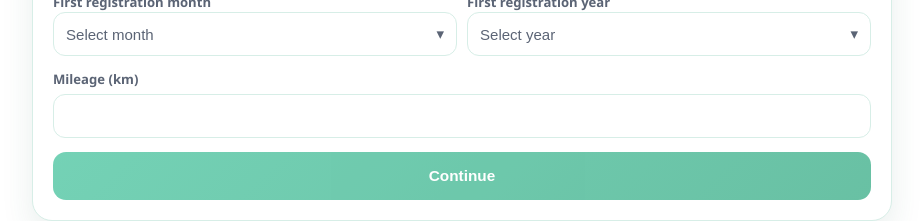
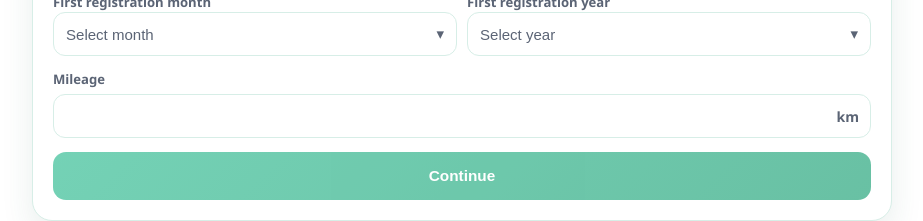
Before and after one commit to JohannesMaerz2000/tesla-valuation-widget, a React (Vite) app: page / in a window 1280 px wide. Shown: the part 338-559 px from the top of the page, without its empty margins (178-1101 px from the left). Built offline with nearby package versions, Linux system fonts and the light colour scheme.

Commit message:
ui feedback

```diff
--- a/src/App.css
+++ b/src/App.css
@@ -206,6 +206,25 @@
   outline-offset: 2px;
 }
 
+.input-with-trailing {
+  position: relative;
+}
+
+.input-with-trailing input {
+  padding-right: 44px;
+}
+
+.input-trailing {
+  position: absolute;
+  right: 12px;
+  top: 50%;
+  transform: translateY(-50%);
+  color: var(--text-soft);
+  font-size: 0.88rem;
+  font-weight: 600;
+  pointer-events: none;
+}
+
 .custom-select {
   position: relative;
 }
@@ -347,6 +366,7 @@
   width: 17px;
   height: 17px;
   margin: 0;
+  accent-color: var(--accent);
 }
 
 .primary-button {
@@ -551,6 +571,12 @@
   letter-spacing: 0.04em;
 }
 
+.comparables-subheading {
+  margin: -2px 0 8px;
+  font-size: 0.78rem;
+  color: var(--text-soft);
+}
+
 .comp-table {
   display: grid;
   gap: 6px;
--- a/src/i18n/index.js
+++ b/src/i18n/index.js
@@ -18,7 +18,7 @@ const MESSAGES = {
       variant: 'Variant',
       firstRegistrationMonth: 'First registration month',
       firstRegistrationYear: 'First registration year',
-      mileage: 'Mileage (km)',
+      mileage: 'Mileage',
       selectMonth: 'Select month',
       selectYear: 'Select year',
       taxType: 'Tax type',
@@ -29,9 +29,9 @@ const MESSAGES = {
       continue: 'Continue',
       back: 'Back',
       calculating: 'Calculating...',
-      showEstimatedPrice: 'Show estimated price',
+      showEstimatedPrice: 'Show estimated market value',
       mileageHint: '{value}k km',
-      mileageMaxHint: 'We currently support up to {max} km.'
+      mileageMaxHint: 'Max. {max} km'
     },
     result: {
       label: 'Result',
@@ -42,22 +42,25 @@ const MESSAGES = {
       errorTitle: 'Unable to estimate right now',
       statusNote: 'Try a slightly broader setup (variant, age, or tax type) and run again.',
       comparableCarsAria: 'Comparable cars',
-      comparablesHeading: 'Based on closest auction sales',
+      comparablesHeading: 'Based on real sales',
+      comparablesSubheading: 'Top 3 most similar sales',
       comparableLabel: 'Comparable {index}',
       loadingAria: 'Valuation loading state',
       loadingTitle: 'Calculating estimate',
       loadingCopy: 'Matching your car against recent Tesla auction sales...',
       finalAria: 'Valuation result',
-      finalTitle: 'Your estimated market price',
+      finalTitle: 'Your estimated market value',
       cohort: '{count} in cohort',
       editConfiguration: 'Edit configuration',
+      soldOn: 'Sold',
       unknownSaleDate: 'Unknown sale date',
-      sameAgeAtSale: 'Same age at sale',
-      olderAtSale: '{amount} {unit} older at sale',
-      newerAtSale: '{amount} {unit} newer at sale',
-      sameMileageAtSale: 'Same mileage at sale',
-      moreMileageAtSale: '{amount} km more at sale',
-      lessMileageAtSale: '{amount} km less at sale',
+      sameAgeAtSale: 'Same age',
+      olderAtSale: '{amount} {unit} older',
+      newerAtSale: '{amount} {unit} younger',
+      sameMileageAtSale: 'Mileage comparable',
+      moreMileageAtSale: '{amount} km more',
+      lessMileageAtSale: '{amount} km less',
+      comparisonBothSimilar: 'Age comparable, mileage comparable',
       monthSingular: 'month',
       monthPlural: 'months',
       fetchError: 'Failed to fetch valuation data. Please try again later.'
@@ -75,8 +78,8 @@ const MESSAGES = {
       },
       autopilot: {
         Standard: 'Standard',
-        EAP: 'EAP',
-        FSD: 'FSD'
+        EAP: 'Enhanced',
+        FSD: 'Full Self-Driving'
       },
       tire: {
         '4_summer': 'Summer',
@@ -123,10 +126,10 @@ const MESSAGES = {
       variant: 'Variante',
       firstRegistrationMonth: 'Erstzulassung Monat',
       firstRegistrationYear: 'Erstzulassung Jahr',
-      mileage: 'Kilometerstand (km)',
+      mileage: 'Kilometerstand',
       selectMonth: 'Monat wählen',
       selectYear: 'Jahr wählen',
-      taxType: 'Steuerart',
+      taxType: 'Verkaufsart',
       autopilot: 'Autopilot',
       tiresIncluded: 'Enthaltene Reifen',
       heatPump: 'Wärmepumpe',
@@ -134,9 +137,9 @@ const MESSAGES = {
       continue: 'Weiter',
       back: 'Zurück',
       calculating: 'Berechnung...',
-      showEstimatedPrice: 'Schätzpreis anzeigen',
+      showEstimatedPrice: 'Geschätzten Marktwert anzeigen',
       mileageHint: '{value}k km',
-      mileageMaxHint: 'Aktuell unterstützen wir bis zu {max} km.'
+      mileageMaxHint: 'Max. {max} km'
     },
     result: {
       label: 'Ergebnis',
@@ -147,22 +150,25 @@ const MESSAGES = {
       errorTitle: 'Bewertung aktuell nicht möglich',
       statusNote: 'Versuche eine etwas breitere Konfiguration (Variante, Alter oder Steuerart) und starte erneut.',
       comparableCarsAria: 'Vergleichsfahrzeuge',
-      comparablesHeading: 'Basierend auf den nächsten Auktionsverkäufen',
+      comparablesHeading: 'Basierend auf echten Verkäufen',
+      comparablesSubheading: 'Top 3 ähnlichste Verkäufe',
       comparableLabel: 'Vergleich {index}',
       loadingAria: 'Bewertung wird geladen',
       loadingTitle: 'Schätzung wird berechnet',
       loadingCopy: 'Dein Fahrzeug wird mit aktuellen Tesla-Auktionsverkäufen abgeglichen...',
       finalAria: 'Bewertungsergebnis',
-      finalTitle: 'Geschätzter Marktpreis',
-      cohort: '{count} in Vergleichsgruppe',
+      finalTitle: 'Geschätzter Marktwert',
+      cohort: '{count} vergleichbare Fahrzeuge',
       editConfiguration: 'Konfiguration bearbeiten',
+      soldOn: 'Verkauft',
       unknownSaleDate: 'Unbekanntes Verkaufsdatum',
-      sameAgeAtSale: 'Gleiches Alter beim Verkauf',
-      olderAtSale: '{amount} {unit} älter beim Verkauf',
-      newerAtSale: '{amount} {unit} jünger beim Verkauf',
-      sameMileageAtSale: 'Gleicher Kilometerstand beim Verkauf',
-      moreMileageAtSale: '{amount} km mehr beim Verkauf',
-      lessMileageAtSale: '{amount} km weniger beim Verkauf',
+      sameAgeAtSale: 'Gleiches Alter',
+      olderAtSale: '{amount} {unit} älter',
+      newerAtSale: '{amount} {unit} jünger',
+      sameMileageAtSale: 'Kilometerstand vergleichbar',
+      moreMileageAtSale: '{amount} km mehr',
+      lessMileageAtSale: '{amount} km weniger',
+      comparisonBothSimilar: 'Alter vergleichbar, Kilometerstand vergleichbar',
       monthSingular: 'Monat',
       monthPlural: 'Monate',
       fetchError: 'Bewertungsdaten konnten nicht geladen werden. Bitte später erneut versuchen.'
@@ -180,8 +186,8 @@ const MESSAGES = {
       },
       autopilot: {
         Standard: 'Standard',
-        EAP: 'EAP',
-        FSD: 'FSD'
+        EAP: 'Enhanced',
+        FSD: 'Full Self-Driving'
       },
       tire: {
         '4_summer': 'Sommer',
@@ -190,8 +196,8 @@ const MESSAGES = {
         '8_tires': '8 Reifen'
       },
       tax: {
-        margin: 'Privatverkauf',
-        vat: 'Firmenfahrzeug'
+        margin: 'Privat',
+        vat: 'Gewerblich'
       }
     },
     months: {
--- a/src/pages/DesktopDashboard.jsx
+++ b/src/pages/DesktopDashboard.jsx
@@ -140,9 +140,17 @@ function formatDiffMileage(deltaKm, t, intlLocale) {
     : t('result.lessMileageAtSale', { amount })
 }
 
+function formatMileageInput(value, intlLocale) {
+  if (value === '' || value == null) return ''
+  const numeric = Number(value)
+  if (!Number.isFinite(numeric)) return ''
+  return numeric.toLocaleString(intlLocale)
+}
+
 function formatSaleDate(isoDate, t, intlLocale) {
   if (!isoDate) return t('result.unknownSaleDate')
-  return new Date(isoDate).toLocaleDateString(intlLocale, { year: 'numeric', month: 'short' })
+  const formattedDate = new Date(isoDate).toLocaleDateString(intlLocale, { year: 'numeric', month: 'short' })
+  return `${t('result.soldOn')} ${formattedDate}`
 }
 
 function getOptionLabel(option, t) {
@@ -432,14 +440,15 @@ function Configurator({
 
   const handleMileageChange = (event) => {
     const nextMileage = event.target.value
+    const normalizedMileage = nextMileage.replace(/\D/g, '')
 
-    if (nextMileage === '') {
+    if (normalizedMileage === '') {
       setShowMileageLimitHint(false)
       onChange({ mileage: '' })
       return
     }
 
-    const parsedMileage = Number(nextMileage)
+    const parsedMileage = Number(normalizedMileage)
     if (Number.isNaN(parsedMileage) || parsedMileage < 0) return
 
     if (parsedMileage > MAX_MILEAGE_KM) {
@@ -449,7 +458,7 @@ function Configurator({
     }
 
     setShowMileageLimitHint(false)
-    onChange({ mileage: nextMileage })
+    onChange({ mileage: String(parsedMileage) })
   }
 
   useEffect(() => {
@@ -523,17 +532,15 @@ function Configurator({
 
               <div className="field">
                 <label>{t('form.mileage')}</label>
-                <input
-                  type="number"
-                  min="0"
-                  max={MAX_MILEAGE_KM}
-                  step="1000"
-                  value={config.mileage}
-                  onChange={handleMileageChange}
-                />
-                {config.mileage !== '' ? (
-                  <p className="field-hint">{t('form.mileageHint', { value: Math.round(Number(config.mileage) / 1000).toLocaleString(intlLocale) })}</p>
-                ) : null}
+                <div className="input-with-trailing">
+                  <input
+                    type="text"
+                    inputMode="numeric"
+                    value={formatMileageInput(config.mileage, intlLocale)}
+                    onChange={handleMileageChange}
+                  />
+                  <span className="input-trailing">km</span>
+                </div>
                 {showMileageLimitHint ? (
                   <p className="field-hint field-hint-warning">
                     {t('form.mileageMaxHint', { max: MAX_MILEAGE_KM.toLocaleString(intlLocale) })}
@@ -629,6 +636,7 @@ function ComparableList({ valuation, configSnapshot, t, intlLocale }) {
   return (
     <section className="comparables-compact" aria-label={t('result.comparableCarsAria')}>
       <h3 className="comparables-heading">{t('result.comparablesHeading')}</h3>
+      <p className="comparables-subheading">{t('result.comparablesSubheading')}</p>
       <div className="comp-table">
         {neighbors.slice(0, 3).map((neighbor, index) => {
           const mileageDelta = neighbor.mileage - configSnapshot.mileage
@@ -642,8 +650,7 @@ function ComparableList({ valuation, configSnapshot, t, intlLocale }) {
                 <span className="comp-date">{formatSaleDate(neighbor.end_time, t, intlLocale)}</span>
               </div>
               <div className="comp-deltas">
-                <span>{formatDiffAge(ageDelta, t)}</span>
-                <span>{formatDiffMileage(mileageDelta, t, intlLocale)}</span>
+                <span>{formatComparisonSummary(ageDelta, mileageDelta, t, intlLocale)}</span>
               </div>
             </div>
           )
@@ -655,6 +662,14 @@ function ComparableList({ valuation, configSnapshot, t, intlLocale }) {
 
 function formatDiffAge(deltaMonths, t) {
   return formatDiffMonths(deltaMonths, t)
+}
+
+function formatComparisonSummary(ageDelta, mileageDelta, t, intlLocale) {
+  if (!ageDelta && !mileageDelta) {
+    return t('result.comparisonBothSimilar')
+  }
+
+  return `${formatDiffAge(ageDelta, t)} · ${formatDiffMileage(mileageDelta, t, intlLocale)}`
 }
 
 function ResultState({ valuation, configSnapshot, isLoading, onBack, t, intlLocale }) {
```
